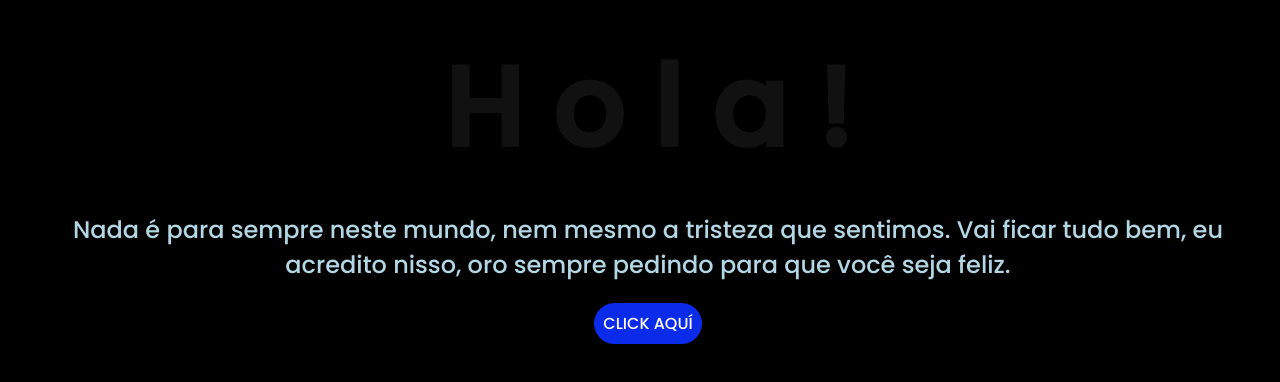
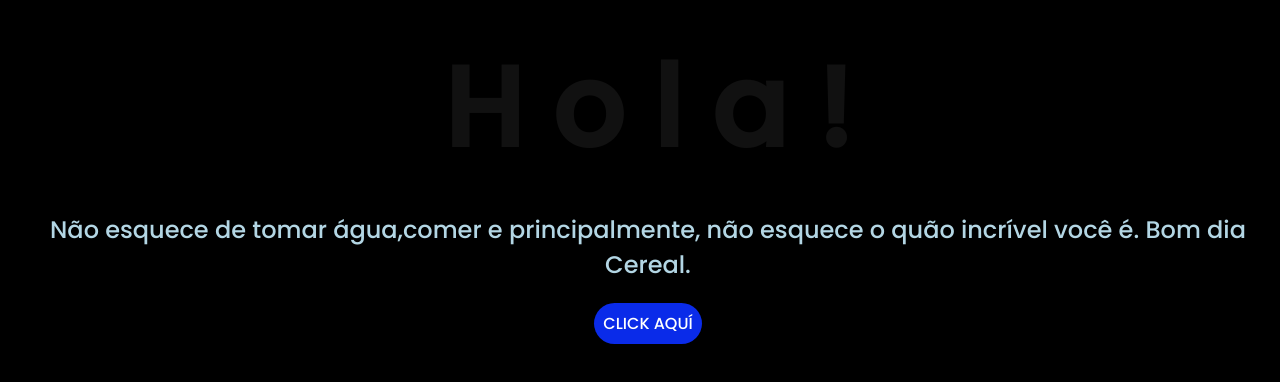
Before and after one commit to Blackdog1988/ceralmandy, a plain HTML site: page index.html in a window 1280 px wide. Shown: the part 152-534 px from the top of the page. Drawn offline with Linux system fonts and the light colour scheme.

Commit message:
Atualizar o index.html

```diff
--- a/index.html
+++ b/index.html
@@ -19,8 +19,7 @@
         <span>!</span>
     </div>
     <div class="description"  style="text-align: center;">
-        <span> Nada é para sempre neste mundo, nem mesmo a tristeza que sentimos.
-Vai ficar tudo bem, eu acredito nisso, oro sempre pedindo para que você seja feliz.
+        <span> Não esquece de tomar água,comer e principalmente, não esquece o quão incrível você é. Bom dia Cereal.
     </div>
     <div class="button">
         <button class="botones">
```
